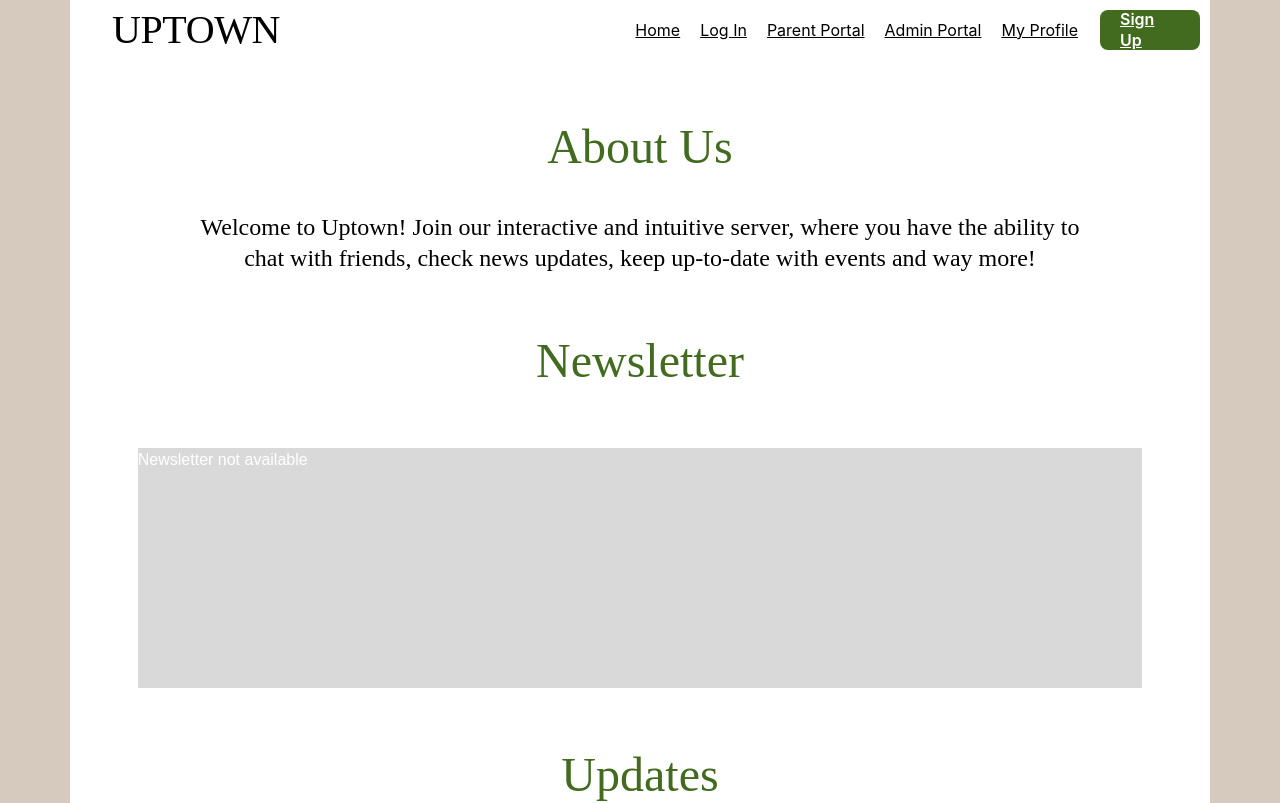
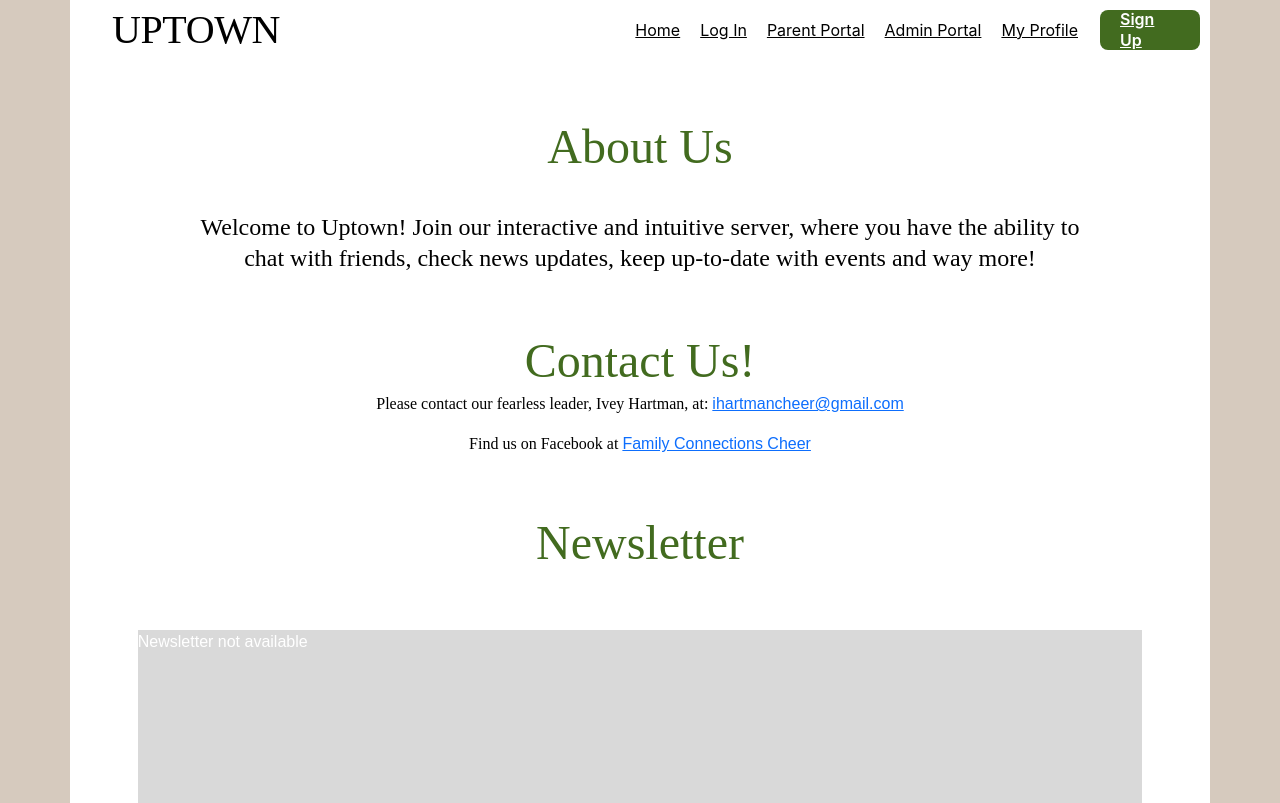
Before and after one commit to nmingora/Accessibility_WebApp, a React (Create React App) app in the folder client/udchat/: page / in a window 1280 px wide. Shown: the top 803 px of the page. Built offline with nearby package versions, Linux system fonts and the light colour scheme.

Commit message:
home contacts

```diff
--- a/client/udchat/src/Components/Home.css
+++ b/client/udchat/src/Components/Home.css
@@ -38,3 +38,9 @@
   background: #D9D9D9;
   margin-top: 5%;
 }
+
+p {
+  color: black;
+  font-family: 'Times New Roman', Times, serif;
+  text-align: center;
+}
--- a/client/udchat/src/Components/Home.js
+++ b/client/udchat/src/Components/Home.js
@@ -73,6 +73,11 @@ function Home() {
         <div className="home-page-container">
         <div className="section-title">About Us</div>
         <div className="section-content">Welcome to Uptown! Join our interactive and intuitive server, where you have the ability to chat with friends, check news updates, keep up-to-date with events and way more!</div>
+        <div className="section-title">Contact Us!</div>
+        <p>Please contact our fearless leader, Ivey Hartman, at: <a href="mailto:ihartmancheer@gmail.com">ihartmancheer@gmail.com</a></p>
+        <p>Find us on Facebook at <a href="https://www.facebook.com/FamilyConnectionsCheer">Family Connections Cheer</a></p>
+
+
         <div className="section-title">Newsletter</div>
         {viewPdf ? (
           <CustomPdfViewer fileUrl={viewPdf} />
```
Lines whose indentation alone changed are shown as unchanged.
